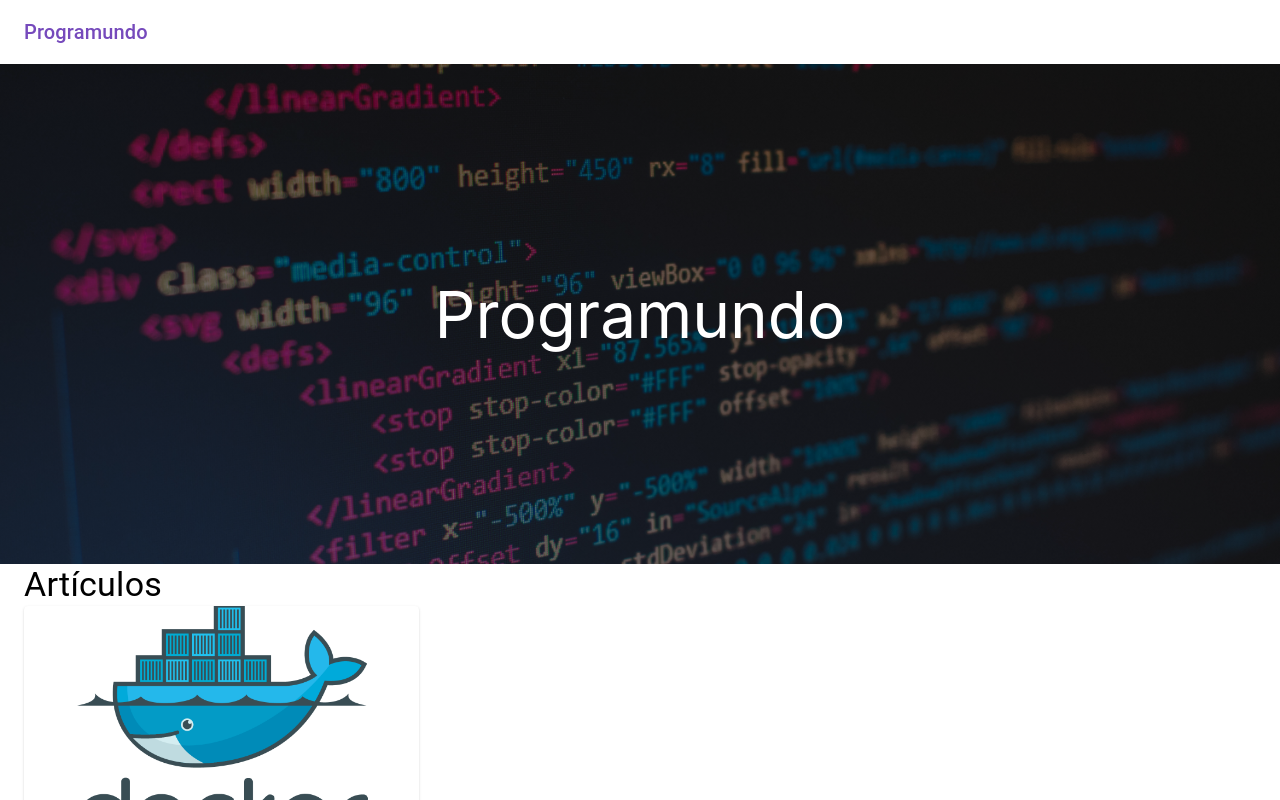
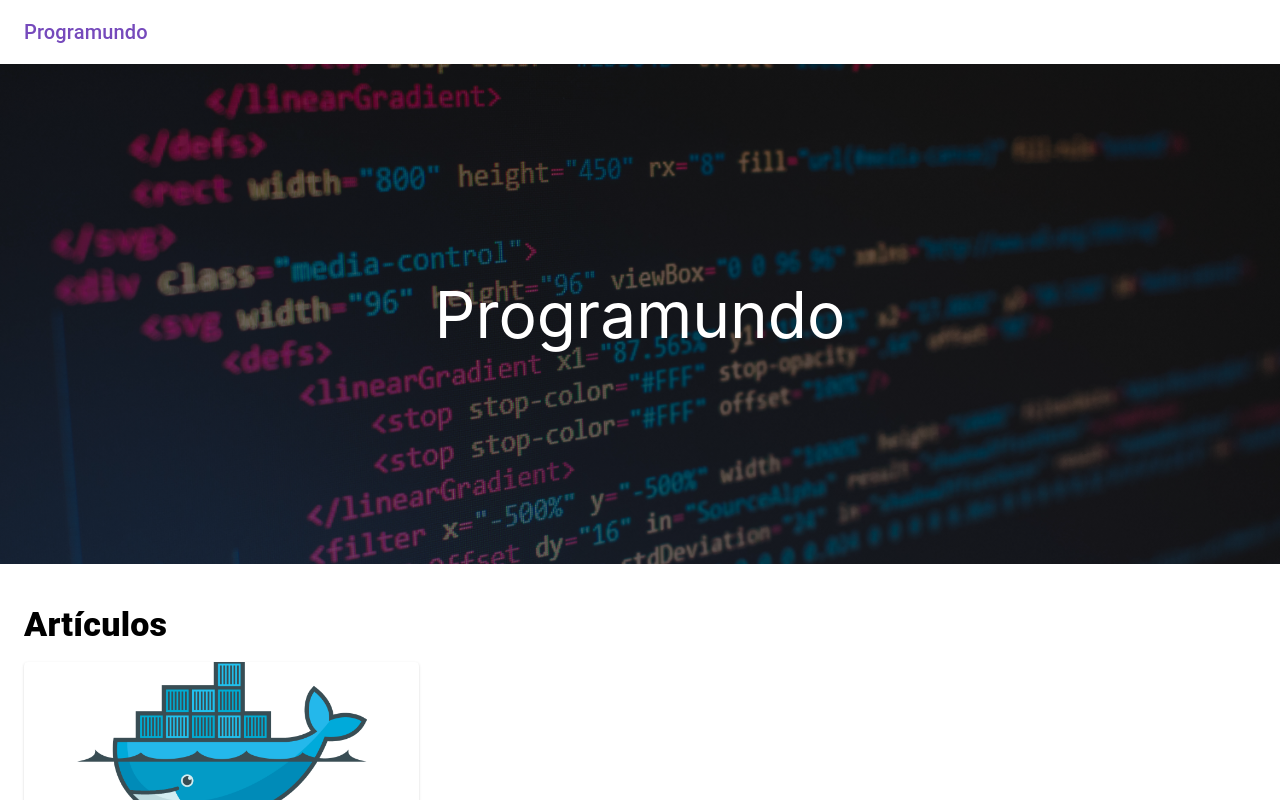
Before and after one commit to santiago120600/santiago120600.github.io, a React (Create React App) app: page / in a window 1280 px wide. Shown: the top 800 px of the page. Built offline with nearby package versions, Linux system fonts and the light colour scheme.

Commit message:
404 page

```diff
--- a/src/pages/404.jsx
+++ b/src/pages/404.jsx
@@ -1,8 +1,34 @@
 import React from "react";
+import { makeStyles } from '@material-ui/core/styles';
+import Typography from '@material-ui/core/Typography';
+import Box from '@material-ui/core/Box';
+
+const useStyles = makeStyles((theme) => ({
+    title:{
+        fontSize:"150px",
+    },
+    mainContainer:{
+        height: '100vh',
+        width: '100%',
+    },
+}));
 
 function NotFound() {
+    const classes = useStyles();
+
     return (
-        <h1>404</h1>
+        <Box
+            className={classes.mainContainer}
+            display="flex"
+            justifyContent="center"
+            alignItems="center"
+        >
+            <Typography
+                className={classes.title}
+            >
+                404
+            </Typography>
+        </Box>
     );
 }
 export default NotFound;
--- a/src/pages/blogTemplate.jsx
+++ b/src/pages/blogTemplate.jsx
@@ -38,7 +38,6 @@ function BlogTemplate() {
                         <Typography
                             variant="subtitle1"
                             align="left"
-                            color="text.secondary"
                             component="p"
                         >
                             Lorem ipsum dolor sit amet, consectetur adipisicing elit. Qui dicta minus molestiae vel beatae natus eveniet ratione temporibus aperiam harum alias officiis assumenda officia quibusdam deleniti eos cupiditate dolore doloribus!
--- a/src/pages/card.jsx
+++ b/src/pages/card.jsx
@@ -11,13 +11,6 @@ import CardMedia from '@material-ui/core/CardMedia';
 import Avatar from '@material-ui/core/Avatar';
 
 const useStyles = makeStyles((theme) => ({
-    blogsContainer: {
-        paddingTop: theme.spacing(3)
-    },
-    blogTitle: {
-        fontWeight: 800,
-        paddingBottom: theme.spacing(3)
-    },
     card: {
         maxWidth: "100%",
     },
--- a/src/pages/home.jsx
+++ b/src/pages/home.jsx
@@ -7,6 +7,14 @@ import Hero from './hero';
 import CardComponent  from './card';
 
 const useStyles = makeStyles((theme) => ({
+    blogsContainer: {
+        paddingTop: theme.spacing(3)
+    },
+    blogTitle: {
+        fontWeight: 800,
+        paddingTop: theme.spacing(2),
+        paddingBottom: theme.spacing(2),
+    },
     paginationContainer: {
         display: "flex",
         justifyContent: "center"
@@ -22,7 +30,9 @@ function HomePage() {
             <Container
                 maxWidth="lg"
                 className={classes.blogsContainer}>
-                <Typography variant="h4" className={classes.blogTitle}>
+                <Typography
+                    variant="h4"
+                    className={classes.blogTitle}>
                     Artículos
                 </Typography>
                 <Grid container spacing={3}>
```
